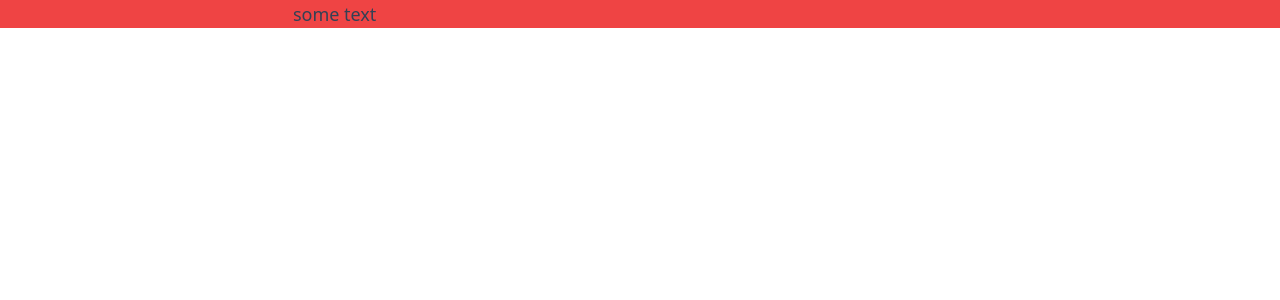
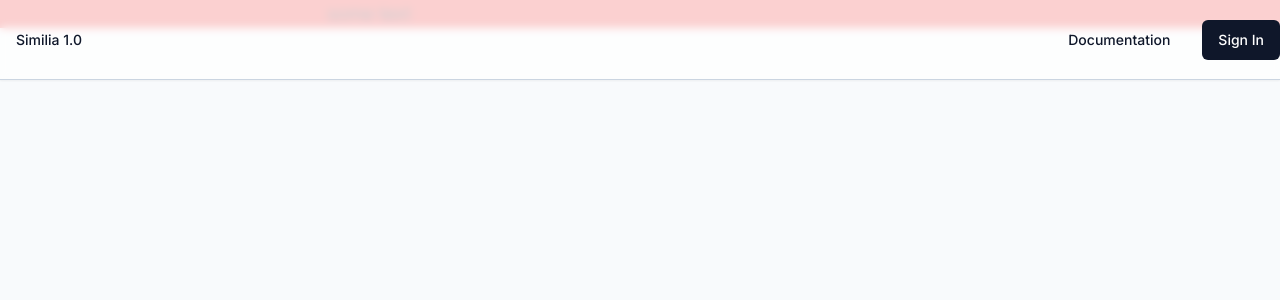
Before and after one commit to Christianey/similia, a Next.js app: page / in a window 1280 px wide. Shown: the top 300 px of the page. Built offline with nearby package versions, Linux system fonts and the light colour scheme; no server answers.

Commit message:
Configured some reusable components

```diff
--- /dev/null
+++ b/src/app/components/Navbar.tsx
@@ -0,0 +1,57 @@
+import { getServerSession } from "next-auth";
+import Link from "next/link";
+import { FC } from "react";
+import { buttonVariants } from "./ui/Button";
+import SignOutButton from "./SignOutButton";
+import SignInButton from "./SignInButton";
+
+interface NavbarProps {}
+
+const Navbar = async ({}) => {
+  const session = await getServerSession();
+
+  return (
+    <div className="fixed backdrop-blur-sm bg-white/75 dark:bg-slate-900 z-50 top-0 left-0 right-0 h-20 border-b border-slate-300 dark:border-slate-700 shadow-sm flex items-center justify-between">
+      <div className="container max-w-7xl mx-auto flex justify-between items-center">
+        <Link href={"/"} className={buttonVariants({ variant: "link" })}>
+          Similia 1.0
+        </Link>
+
+        <div className="md:hidden">
+          {/* <ThemeToggle /> */}
+        </div>
+
+        <div className="hidden md:flex gap-4">
+          {/* <ThemeToggle /> */}
+          <Link
+            href={"/documentation"}
+            className={buttonVariants({ variant: "ghost" })}
+          >
+            Documentation
+          </Link>
+
+          {session ? (
+            <>
+              <Link
+                className={buttonVariants({ variant: "ghost" })}
+                href={"/dashboard"}
+              >
+                Dashboard
+              </Link>
+              <Link
+                className={buttonVariants({ variant: "ghost" })}
+                href={"/dashboard"}
+              >
+                <SignOutButton />
+              </Link>
+            </>
+          ) : (
+            <SignInButton />
+          )}
+        </div>
+      </div>
+    </div>
+  );
+};
+
+export default Navbar;
--- /dev/null
+++ b/src/app/components/Providers.tsx
@@ -0,0 +1,15 @@
+"use client";
+
+import React from "react";
+import { ThemeProvider } from "next-themes";
+import { SessionProvider } from "next-auth/react";
+
+const Providers = ({ children }: { children: React.ReactNode }) => {
+  return (
+    <ThemeProvider attribute="class" defaultTheme="system" enableSystem>
+      <SessionProvider>{children}</SessionProvider>
+    </ThemeProvider>
+  );
+};
+
+export default Providers;
--- /dev/null
+++ b/src/app/components/SignInButton.tsx
@@ -0,0 +1,32 @@
+"use client";
+
+import { FC, useState } from "react";
+import Button from "./ui/Button";
+import { signIn } from "next-auth/react";
+
+interface SignInButtonProps {}
+
+const SignInButton: FC<SignInButtonProps> = ({}) => {
+  const [isloading, setIsloading] = useState<boolean>(false);
+
+  const signInWithGoogle = async () => {
+    setIsloading(true);
+    try {
+      await signIn("google");
+    } catch (error) {
+      toast({
+        title: "Error signing in",
+        message: "Please try again",
+        type: "error",
+      });
+    }
+  };
+
+  return (
+    <Button onClick={signInWithGoogle} isLoading={isloading}>
+      Sign In
+    </Button>
+  );
+};
+
+export default SignInButton;
--- /dev/null
+++ b/src/app/components/SignOutButton.tsx
@@ -0,0 +1,32 @@
+"use client";
+
+import { FC, useState } from "react";
+import Button from "./ui/Button";
+import { signIn, signOut } from "next-auth/react";
+
+interface SignOutButtonProps {}
+
+const SignOutButton: FC<SignOutButtonProps> = ({}) => {
+  const [isloading, setIsloading] = useState<boolean>(false);
+
+  const signUserOut = async () => {
+    setIsloading(true);
+    try {
+      await signOut();
+    } catch (error) {
+      toast({
+        title: "Error signing out",
+        message: "Please try again",
+        type: "error",
+      });
+    }
+  };
+
+  return (
+    <Button onClick={signUserOut} isLoading={isloading}>
+      Sign Out
+    </Button>
+  );
+};
+
+export default SignOutButton;
--- /dev/null
+++ b/src/app/components/ui/Button.tsx
@@ -0,0 +1,59 @@
+import { cn } from "@/lib/utils";
+import { VariantProps, cva } from "class-variance-authority";
+import { ButtonHTMLAttributes, FC, forwardRef } from "react";
+import { Loader2 } from "lucide-react";
+
+export const buttonVariants = cva(
+  "active:scale-95 inline-flex items-center justify-center rounded-md text-sm font-medium transition-colors focus:outline-none focus:ring-2 focus:ring-slate-400 focus:ring-offset-2 disabled:opacity-50 dark:focus:ring-slate-400 disabled:pointer-events-none dark:focus:ring-offset-slate-900",
+  {
+    variants: {
+      variant: {
+        default:
+          "bg-slate-900 text-white hover:bg-slate-800 dark:bg-slate-200 dark:text-slate-900 dark:hover:bg-slate-100",
+        destructive: "text-white hover:bg-red-600 dark:hover:bg-red-600",
+        outline:
+          "bg-slate-900 text-white hover:bg-slate-800 dark:bg-slate-200 dark:text-slate-900 dark:hover:bg-slate-100 border border-slate-200 dark:border-slate-700",
+        subtle:
+          "bg-slate-100 text-slate-900 hover:bg-slate-200 dark:bg-slate-700 dark:text-slate-100",
+        ghost:
+          "bg-transparent hover:bg-slate-100 dark:hover:bg-slate-800 dark:text-slate-400 data-[state=open]:bg-transparent dark:data-[state=open]:bg-transparent",
+        link: "bg-transparent dark:bg-transparent underline-offset-4 hover:underline text-slate-900 dark:text-slate-100 hover:bg-transparent dark:hover:bg-transparent",
+      },
+      size: {
+        default: "h-10 py-2 px-4",
+        sm: "h-9 px-2 rounded-md",
+        lg: "h-11 px-8 rounded-md",
+      },
+    },
+    defaultVariants: {
+      variant: "default",
+      size: "default",
+    },
+  }
+);
+
+interface ButtonProps
+  extends ButtonHTMLAttributes<HTMLButtonElement>,
+    VariantProps<typeof buttonVariants> {
+  isLoading?: boolean;
+}
+
+const Button: FC<ButtonProps> = forwardRef<HTMLButtonElement, ButtonProps>(
+  ({ className, size, variant, isLoading, children, ...props }, ref) => {
+    return (
+      <button
+        className={cn(buttonVariants({ variant, size, className }))}
+        disabled={isLoading}
+        ref={ref}
+        {...props}
+      >
+        {isLoading ? <Loader2 className="mr-2 h-4 w-4 animate-spin" /> : null}
+        {children}
+      </button>
+    );
+  }
+);
+
+Button.displayName = "Button"
+
+export default Button;
--- a/src/app/components/ui/LargeHeading.tsx
+++ b/src/app/components/ui/LargeHeading.tsx
@@ -1,6 +1,6 @@
 import React, { FC, HTMLAttributes, forwardRef } from "react";
 import { VariantProps, cva } from "class-variance-authority";
-import { cn } from "@/app/lib/utils";
+import { cn } from "@/lib/utils";
 
 const headingVariants = cva(
   "text-black dark:text-white text-center lg:text-left font-extrabold leading-tight tracking-tighter",
--- a/src/app/components/ui/Paragraph.tsx
+++ b/src/app/components/ui/Paragraph.tsx
@@ -1,6 +1,6 @@
 import React, { FC, HTMLAttributes, forwardRef } from "react";
 import { VariantProps, cva } from "class-variance-authority";
-import { cn } from "@/app/lib/utils";
+import { cn } from "@/lib/utils";
 
 const paragraphVariants = cva(
   "max-w-prose text-slate-700 dark:slate-300 mb-2 text-center",
--- a/src/app/layout.tsx
+++ b/src/app/layout.tsx
@@ -1,18 +1,30 @@
-import './globals.css'
+import { cn } from "@/lib/utils";
+import "@/styles/globals.css";
+import { Inter } from "next/font/google";
+import Providers from "./components/Providers";
+import Navbar from "./components/Navbar";
 
-export const metadata = {
-  title: 'Create Next App',
-  description: 'Generated by create next app',
-}
+const inter = Inter({ subsets: ["latin"] });
 
 export default function RootLayout({
   children,
 }: {
-  children: React.ReactNode
+  children: React.ReactNode;
 }) {
   return (
-    <html lang="en">
-      <body>{children}</body>
+    <html
+      lang="en"
+      className={cn("bg-white text-slate-900 antialiased", inter.className)}
+    >
+      <body className="min-h-screen bg-slate-50 dark:bg-slate-900 antialiased">
+        <Providers>
+          <Navbar />
+          {children}
+        </Providers>
+
+        {/* Allow for height on mobile devices */}
+        <div className="h-40 md:hidden" />
+      </body>
     </html>
-  )
+  );
 }
--- a/tsconfig.json
+++ b/tsconfig.json
@@ -20,7 +20,11 @@
       }
     ],
     "paths": {
-      "@/*": ["./src/*"]
+      "@/*": ["./src/app/*"],
+      "@/styles/*": ["./src/styles/*"],
+      "@/lib/*": ["./src/lib/*"],
+      "@/components/*": ["./src/app/components/*"],
+      "@/ui/*": ["./src/app/components/ui/*"],
     }
   },
   "include": ["next-env.d.ts", "**/*.ts", "**/*.tsx", ".next/types/**/*.ts"],
```
Also changed, not shown: src/lib/utils.ts (renamed from src/app/lib/utils.ts), src/styles/globals.css (renamed from src/app/globals.css).
